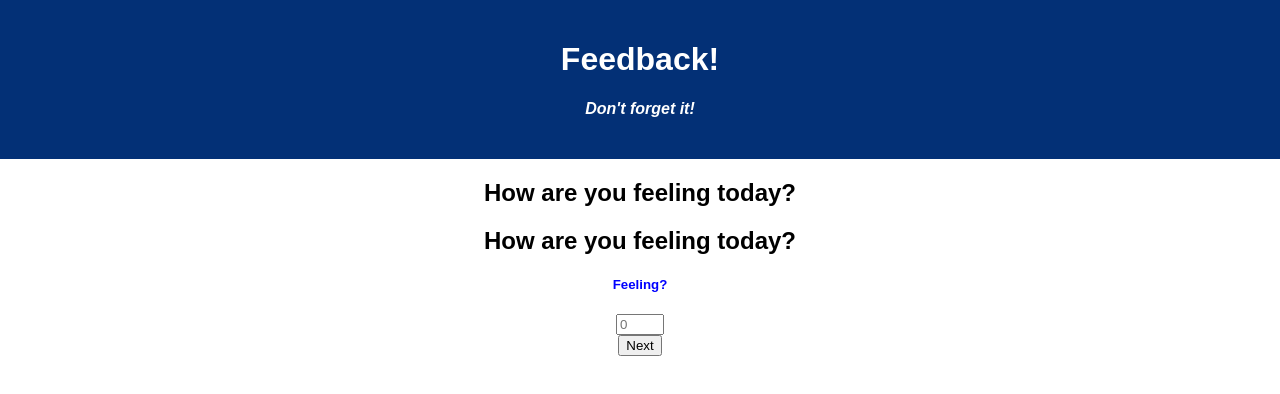
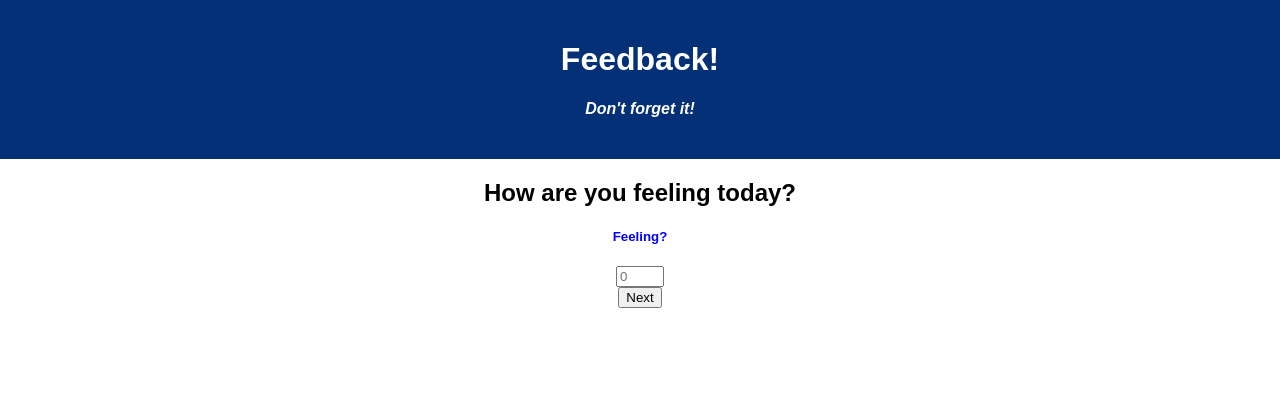
Before and after one commit to stevengangl/weekend-redux-feedback-loop, a React (Create React App) app: page /#/ in a window 1280 px wide. Shown: the top 394 px of the page. Built offline with nearby package versions, Linux system fonts and the light colour scheme.

Commit message:
deleted duplicate h2

```diff
--- a/src/components/Feeling/Feeling.jsx
+++ b/src/components/Feeling/Feeling.jsx
@@ -30,7 +30,6 @@ function Feeling() {
         <>
             <div>
                 <h2>How are you feeling today?</h2>
-                <h2>How are you feeling today?</h2>
 
                 <h5 id='feeling'>Feeling?</h5>
                 <input
```
